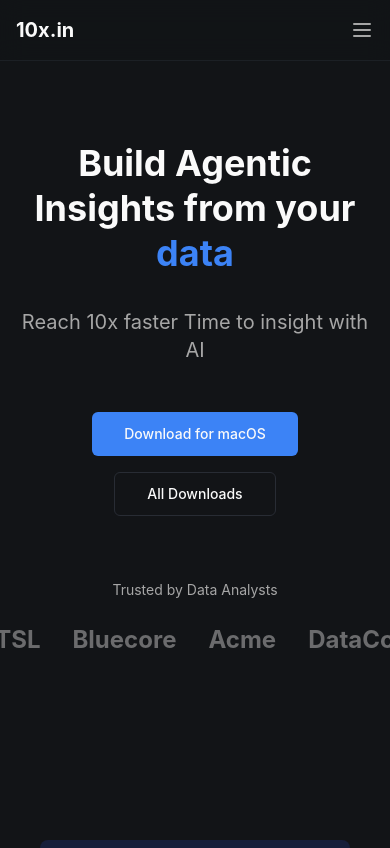
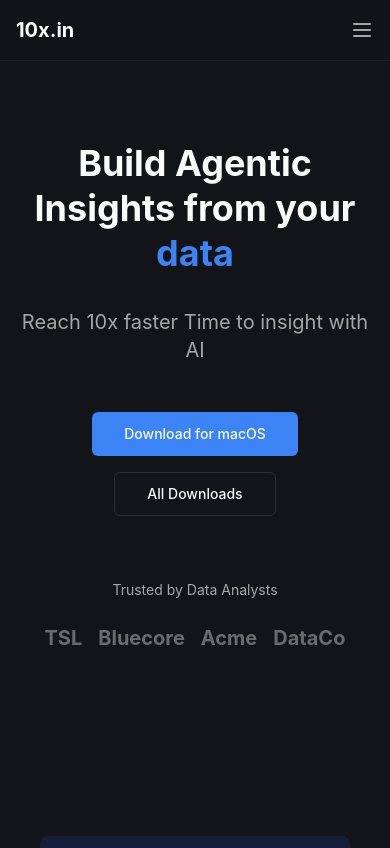
Before and after one commit to rishabh7x/builder-pulse-hub, a React (Vite) app: page / in a window 390 px wide. Shown: the top 848 px of the page. Built offline with nearby package versions, Linux system fonts and the light colour scheme.

Commit message:
Improve responsive design for trusted brands section
cgen-5dd281adff6c40d780f33eb28c83a54b

```diff
--- a/client/pages/Index.tsx
+++ b/client/pages/Index.tsx
@@ -131,11 +131,11 @@ export default function Index() {
           {/* Trusted By Section */}
           <div className="text-center">
             <p className="text-sm text-muted-foreground mb-6">Trusted by Data Analysts</p>
-            <div className="flex justify-center items-center space-x-8 opacity-60">
-              <div className="text-2xl font-bold text-muted-foreground">TSL</div>
-              <div className="text-2xl font-bold text-muted-foreground">Bluecore</div>
-              <div className="text-2xl font-bold text-muted-foreground">Acme</div>
-              <div className="text-2xl font-bold text-muted-foreground">DataCo</div>
+            <div className="flex flex-wrap justify-center items-center gap-4 sm:gap-8 opacity-60">
+              <div className="text-xl sm:text-2xl font-bold text-muted-foreground">TSL</div>
+              <div className="text-xl sm:text-2xl font-bold text-muted-foreground">Bluecore</div>
+              <div className="text-xl sm:text-2xl font-bold text-muted-foreground">Acme</div>
+              <div className="text-xl sm:text-2xl font-bold text-muted-foreground">DataCo</div>
             </div>
           </div>
         </div>
```
